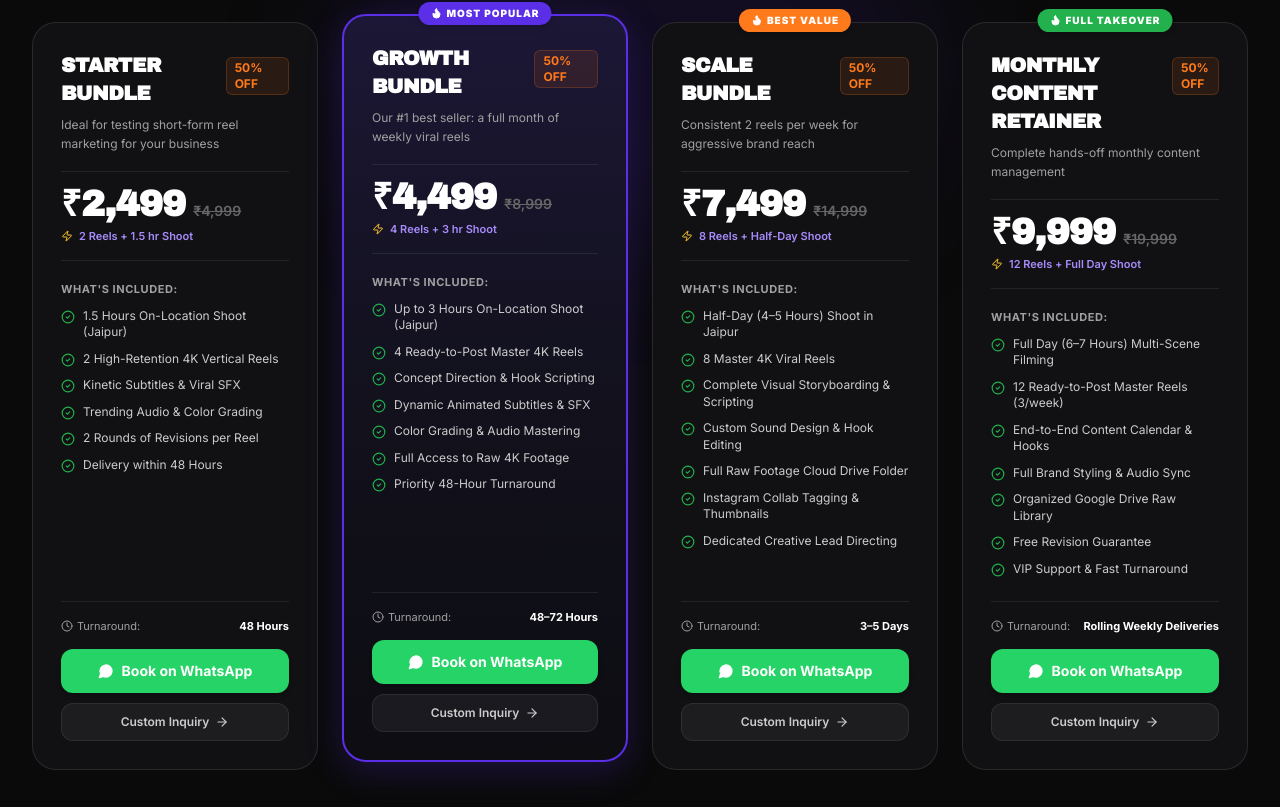
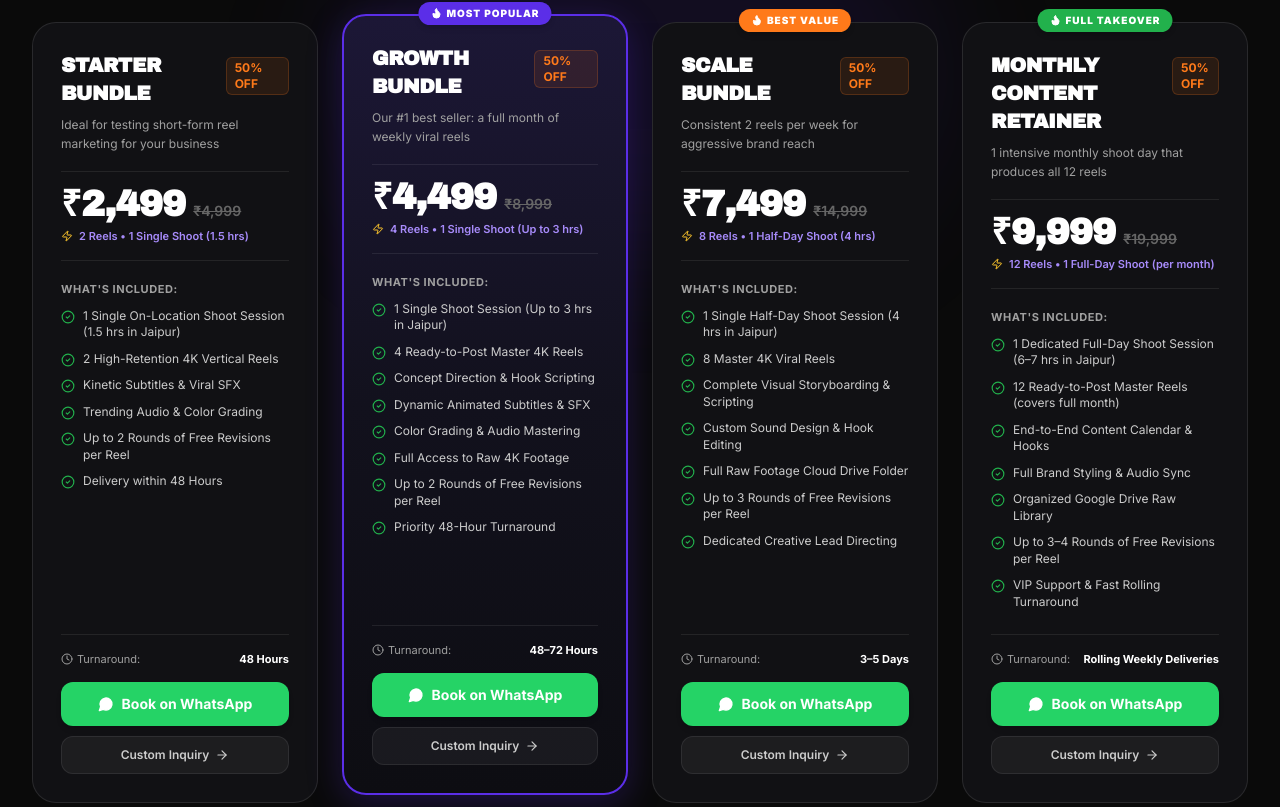
Before and after one commit to Krishna705-web/maximumpixel, a Next.js app: page /services in a window 1280 px wide. Shown: the part 1601-2408 px from the top of the page. Built offline with nearby package versions, Linux system fonts and the light colour scheme; no server answers.

Commit message:
Clarify single shoot session limits and capped revisions (2 rounds for low/mid, 3-4 rounds for high tiers)

```diff
--- a/src/components/ui/PricingSection.tsx
+++ b/src/components/ui/PricingSection.tsx
@@ -56,7 +56,7 @@ export function PricingSection() {
           {/* Guarantee Pill */}
           <div className="inline-flex items-center gap-2 mt-4 px-4 py-2 rounded-2xl bg-white/[0.04] border border-[#22B14C]/30 text-[#22B14C] text-xs font-semibold">
             <ShieldCheck className="w-4 h-4 shrink-0 text-[#22B14C]" />
-            <span>100% Quality &amp; Free Revision Guarantee on Every Project</span>
+            <span>Dedicated Single Shoot Sessions &amp; Up to 2–4 Free Revisions</span>
           </div>
         </div>
 
--- a/src/data/pricing.ts
+++ b/src/data/pricing.ts
@@ -31,17 +31,17 @@ export const PRICING_PLANS: Record<PricingCategory, PricingTier[]> = {
       tagline: "Ideal for testing short-form reel marketing for your business",
       price: 2499,
       originalPrice: 4999,
-      unit: "2 Reels + 1.5 hr Shoot",
+      unit: "2 Reels • 1 Single Shoot (1.5 hrs)",
       features: [
-        "1.5 Hours On-Location Shoot (Jaipur)",
+        "1 Single On-Location Shoot Session (1.5 hrs in Jaipur)",
         "2 High-Retention 4K Vertical Reels",
         "Kinetic Subtitles & Viral SFX",
         "Trending Audio & Color Grading",
-        "2 Rounds of Revisions per Reel",
+        "Up to 2 Rounds of Free Revisions per Reel",
         "Delivery within 48 Hours",
       ],
       turnaround: "48 Hours",
-      whatsappMessage: "Hi MaximumPixel! I want to book the Starter Bundle (1.5h Shoot + 2 Reels) for ₹2,499.",
+      whatsappMessage: "Hi MaximumPixel! I want to book the Starter Bundle (1 Shoot Session + 2 Reels) for ₹2,499.",
     },
     {
       id: "bundle-growth",
@@ -52,19 +52,20 @@ export const PRICING_PLANS: Record<PricingCategory, PricingTier[]> = {
       badgeColor: "bg-[#5B2EE8]",
       price: 4499,
       originalPrice: 8999,
-      unit: "4 Reels + 3 hr Shoot",
+      unit: "4 Reels • 1 Single Shoot (Up to 3 hrs)",
       isPopular: true,
       features: [
-        "Up to 3 Hours On-Location Shoot (Jaipur)",
+        "1 Single Shoot Session (Up to 3 hrs in Jaipur)",
         "4 Ready-to-Post Master 4K Reels",
         "Concept Direction & Hook Scripting",
         "Dynamic Animated Subtitles & SFX",
         "Color Grading & Audio Mastering",
         "Full Access to Raw 4K Footage",
+        "Up to 2 Rounds of Free Revisions per Reel",
         "Priority 48-Hour Turnaround",
       ],
       turnaround: "48–72 Hours",
-      whatsappMessage: "Hi MaximumPixel! I want to book the Growth Bundle (3h Shoot + 4 Reels) for ₹4,499.",
+      whatsappMessage: "Hi MaximumPixel! I want to book the Growth Bundle (1 Shoot Session + 4 Reels) for ₹4,499.",
     },
     {
       id: "bundle-scale",
@@ -75,40 +76,40 @@ export const PRICING_PLANS: Record<PricingCategory, PricingTier[]> = {
       badgeColor: "bg-[#FF7A1A]",
       price: 7499,
       originalPrice: 14999,
-      unit: "8 Reels + Half-Day Shoot",
+      unit: "8 Reels • 1 Half-Day Shoot (4 hrs)",
       features: [
-        "Half-Day (4–5 Hours) Shoot in Jaipur",
+        "1 Single Half-Day Shoot Session (4 hrs in Jaipur)",
         "8 Master 4K Viral Reels",
         "Complete Visual Storyboarding & Scripting",
         "Custom Sound Design & Hook Editing",
         "Full Raw Footage Cloud Drive Folder",
-        "Instagram Collab Tagging & Thumbnails",
+        "Up to 3 Rounds of Free Revisions per Reel",
         "Dedicated Creative Lead Directing",
       ],
       turnaround: "3–5 Days",
-      whatsappMessage: "Hi MaximumPixel! I want to book the Scale Bundle (Half-Day Shoot + 8 Reels) for ₹7,499.",
+      whatsappMessage: "Hi MaximumPixel! I want to book the Scale Bundle (1 Half-Day Shoot + 8 Reels) for ₹7,499.",
     },
     {
       id: "bundle-monthly",
       category: "shoot-edit",
       name: "Monthly Content Retainer",
-      tagline: "Complete hands-off monthly content management",
+      tagline: "1 intensive monthly shoot day that produces all 12 reels",
       badge: "FULL TAKEOVER",
       badgeColor: "bg-[#22B14C]",
       price: 9999,
       originalPrice: 19999,
-      unit: "12 Reels + Full Day Shoot",
+      unit: "12 Reels • 1 Full-Day Shoot (per month)",
       features: [
-        "Full Day (6–7 Hours) Multi-Scene Filming",
-        "12 Ready-to-Post Master Reels (3/week)",
+        "1 Dedicated Full-Day Shoot Session (6–7 hrs in Jaipur)",
+        "12 Ready-to-Post Master Reels (covers full month)",
         "End-to-End Content Calendar & Hooks",
         "Full Brand Styling & Audio Sync",
         "Organized Google Drive Raw Library",
-        "Free Revision Guarantee",
-        "VIP Support & Fast Turnaround",
+        "Up to 3–4 Rounds of Free Revisions per Reel",
+        "VIP Support & Fast Rolling Turnaround",
       ],
       turnaround: "Rolling Weekly Deliveries",
-      whatsappMessage: "Hi MaximumPixel! I want to book the Monthly Content Retainer (Full Day + 12 Reels) for ₹9,999.",
+      whatsappMessage: "Hi MaximumPixel! I want to book the Monthly Content Retainer (1 Full-Day Shoot + 12 Reels) for ₹9,999.",
     },
   ],
 
@@ -127,6 +128,7 @@ export const PRICING_PLANS: Record<PricingCategory, PricingTier[]> = {
         "Dynamic Animated Subtitles",
         "Sound Effects & Background Music Sync",
         "Color Enhancement & Polish",
+        "Up to 2 Rounds of Free Revisions",
         "24–48 Hour Fast Delivery",
       ],
       turnaround: "24–48 Hours",
@@ -148,7 +150,7 @@ export const PRICING_PLANS: Record<PricingCategory, PricingTier[]> = {
         "Custom Kinetic Subtitles & Emoji Graphics",
         "Viral Sound Design & Beat Sync",
         "Pacing Optimized for Instagram Algorithm",
-        "2 Free Revisions per Reel",
+        "Up to 2 Rounds of Free Revisions per Reel",
         "Delivery within 48 Hours",
       ],
       turnaround: "48 Hours",
@@ -169,7 +171,7 @@ export const PRICING_PLANS: Record<PricingCategory, PricingTier[]> = {
         "Strong First-3-Seconds Visual Hooks",
         "Dynamic Subtitles, SFX & Transitions",
         "Color Correction & Contrast Boost",
-        "Fast Staggered Weekly Turnaround",
+        "Up to 2 Rounds of Free Revisions per Reel",
         "Multi-Platform (Reels & Shorts Export)",
       ],
       turnaround: "Rolling Deliveries",
@@ -190,7 +192,7 @@ export const PRICING_PLANS: Record<PricingCategory, PricingTier[]> = {
         "Bespoke Visual Brand Style Templates",
         "Premium Sound Design & Audio Balancing",
         "Engaging Kinetic Titles & Motion Hooks",
-        "Priority Turnaround & Unlimited Revisions",
+        "Up to 3–4 Rounds of Free Revisions per Reel",
         "Multi-Format Delivery (9:16 + 1:1 / 16:9)",
       ],
       turnaround: "Rolling Weekly Deliveries",
@@ -203,12 +205,12 @@ export const PRICING_PLANS: Record<PricingCategory, PricingTier[]> = {
       id: "shoot-quick",
       category: "shoot",
       name: "Quick Content Shoot",
-      tagline: "Fast on-location video capture for focused products or dishes",
+      tagline: "1 focused session for products, menu items, or dishes",
       price: 1499,
       originalPrice: 2999,
-      unit: "1–2 Hours Filming",
+      unit: "1 Single Shoot Session (1–2 hrs)",
       features: [
-        "1–2 Hours On-Location in Jaipur",
+        "1 Single On-Location Shoot Session (1–2 hrs in Jaipur)",
         "4K 60FPS Ultra HD Mobile Cinematography",
         "Stabilized Tripod & Dynamic Motion Angles",
         "A-Roll & B-Roll Product/Ambiance Shots",
@@ -216,21 +218,21 @@ export const PRICING_PLANS: Record<PricingCategory, PricingTier[]> = {
         "Same-Day Cloud Upload",
       ],
       turnaround: "Same-Day Raw Delivery",
-      whatsappMessage: "Hi MaximumPixel! I want to book the Quick Content Shoot (1-2h) for ₹1,499.",
+      whatsappMessage: "Hi MaximumPixel! I want to book the Quick Content Shoot (1-2h single session) for ₹1,499.",
     },
     {
       id: "shoot-half-day",
       category: "shoot",
       name: "Half-Day Shoot",
-      tagline: "Thorough capture of your cafe, salon, gym, or brand space",
+      tagline: "1 thorough session covering your cafe, salon, gym, or brand space",
       badge: "MOST POPULAR",
       badgeColor: "bg-[#5B2EE8]",
       price: 2999,
       originalPrice: 5999,
-      unit: "3–4 Hours Filming",
+      unit: "1 Single Shoot Session (3–4 hrs)",
       isPopular: true,
       features: [
-        "3–4 Hours On-Location Shoot (Jaipur)",
+        "1 Single On-Location Shoot Session (3–4 hrs in Jaipur)",
         "4K 60FPS Multi-Angle Filming",
         "Natural Light & Controlled Setup Directing",
         "Product Showcases, Staff & Customer Vibe",
@@ -238,20 +240,20 @@ export const PRICING_PLANS: Record<PricingCategory, PricingTier[]> = {
         "All Raw High-Bitrate Files Organised in Drive",
       ],
       turnaround: "Within 24 Hours",
-      whatsappMessage: "Hi MaximumPixel! I want to book the Half-Day Shoot (3-4h) for ₹2,999.",
+      whatsappMessage: "Hi MaximumPixel! I want to book the Half-Day Shoot (1 session / 3-4h) for ₹2,999.",
     },
     {
       id: "shoot-full-day",
       category: "shoot",
       name: "Full-Day Commercial Shoot",
-      tagline: "Extensive video production across multiple scenes and setups",
+      tagline: "1 intensive full-day production covering multiple scenes and setups",
       badge: "BEST VALUE",
       badgeColor: "bg-[#FF7A1A]",
       price: 4999,
       originalPrice: 9999,
-      unit: "6–7 Hours Filming",
+      unit: "1 Single Production Day (6–7 hrs)",
       features: [
-        "6–7 Hours Dedicated On-Site Production",
+        "1 Dedicated Full-Day Production Session (6–7 hrs in Jaipur)",
         "Multi-Angle Coverage & Dedicated Shot List",
         "Interviews, Founder Talks, B-Roll & Ambiance",
         "Model / Customer Interaction Directing",
@@ -259,20 +261,20 @@ export const PRICING_PLANS: Record<PricingCategory, PricingTier[]> = {
         "Organized Cloud Drive with Lifetime Access",
       ],
       turnaround: "Within 24 Hours",
-      whatsappMessage: "Hi MaximumPixel! I want to book the Full-Day Commercial Shoot for ₹4,999.",
+      whatsappMessage: "Hi MaximumPixel! I want to book the Full-Day Commercial Shoot (1 single day) for ₹4,999.",
     },
     {
       id: "shoot-event",
       category: "shoot",
       name: "Event & Launch Shoot",
-      tagline: "Dynamic live coverage for openings, workshops & live events",
+      tagline: "1 event timeline coverage for openings, workshops & live events",
       badge: "EVENT SPECIAL",
       badgeColor: "bg-[#22B14C]",
       price: 6999,
       originalPrice: 12999,
-      unit: "Full Event Coverage",
+      unit: "1 Single Event Coverage Session",
       features: [
-        "Full Event Timeline Coverage (Jaipur)",
+        "1 Single Event Session Coverage (Jaipur)",
         "Crowd Energy, Stage & VIP Guest Moments",
         "Ultra-Smooth Movement & Atmosphere Capture",
         "Clean Ambient Audio Capture",
@@ -280,7 +282,7 @@ export const PRICING_PLANS: Record<PricingCategory, PricingTier[]> = {
         "Same-Night Highlight Reel Clips for Stories",
       ],
       turnaround: "Same-Day Story Clips + 24h Full Raw",
-      whatsappMessage: "Hi MaximumPixel! I want to book the Event & Launch Shoot for ₹6,999.",
+      whatsappMessage: "Hi MaximumPixel! I want to book the Event & Launch Shoot (1 event) for ₹6,999.",
     },
   ],
 };
```
